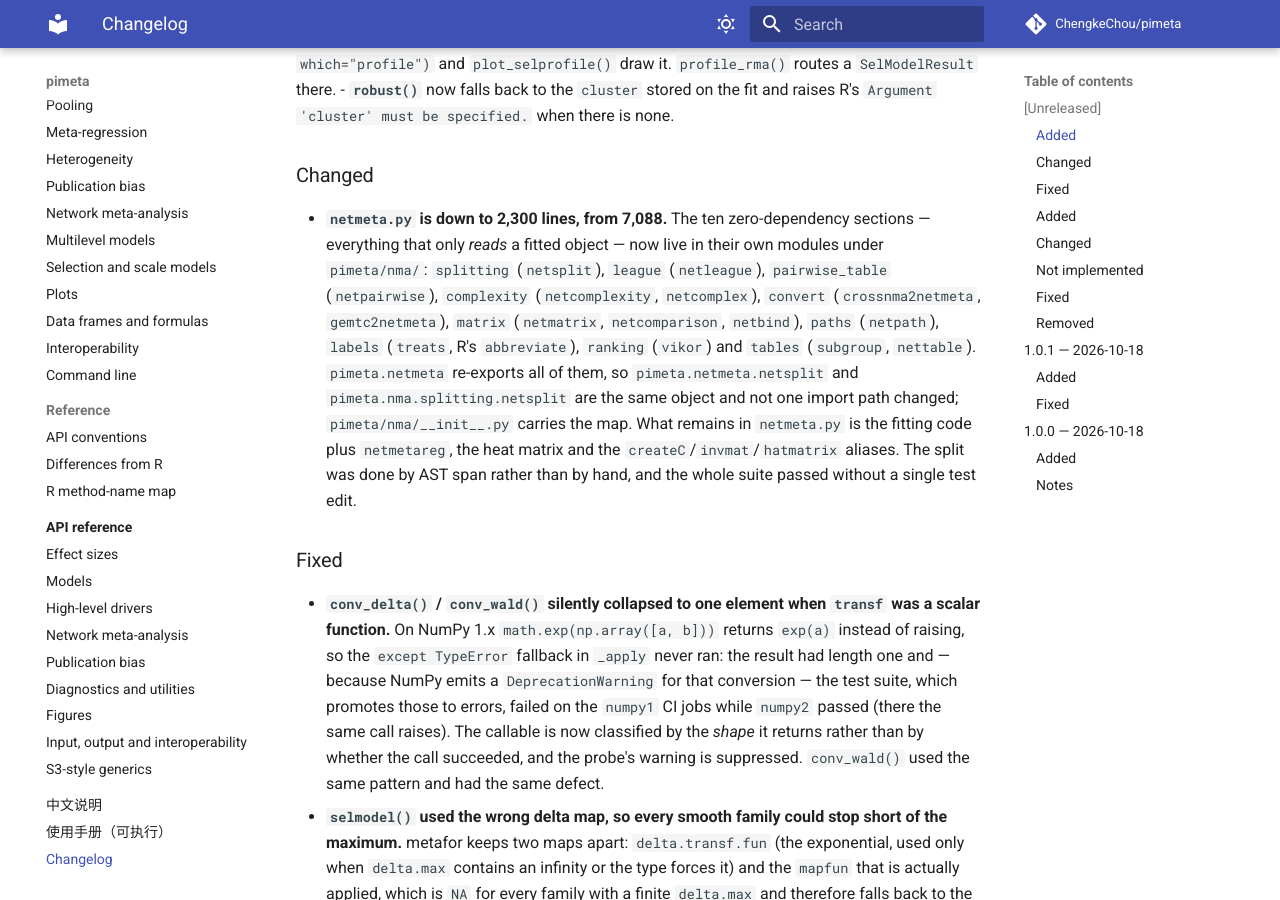
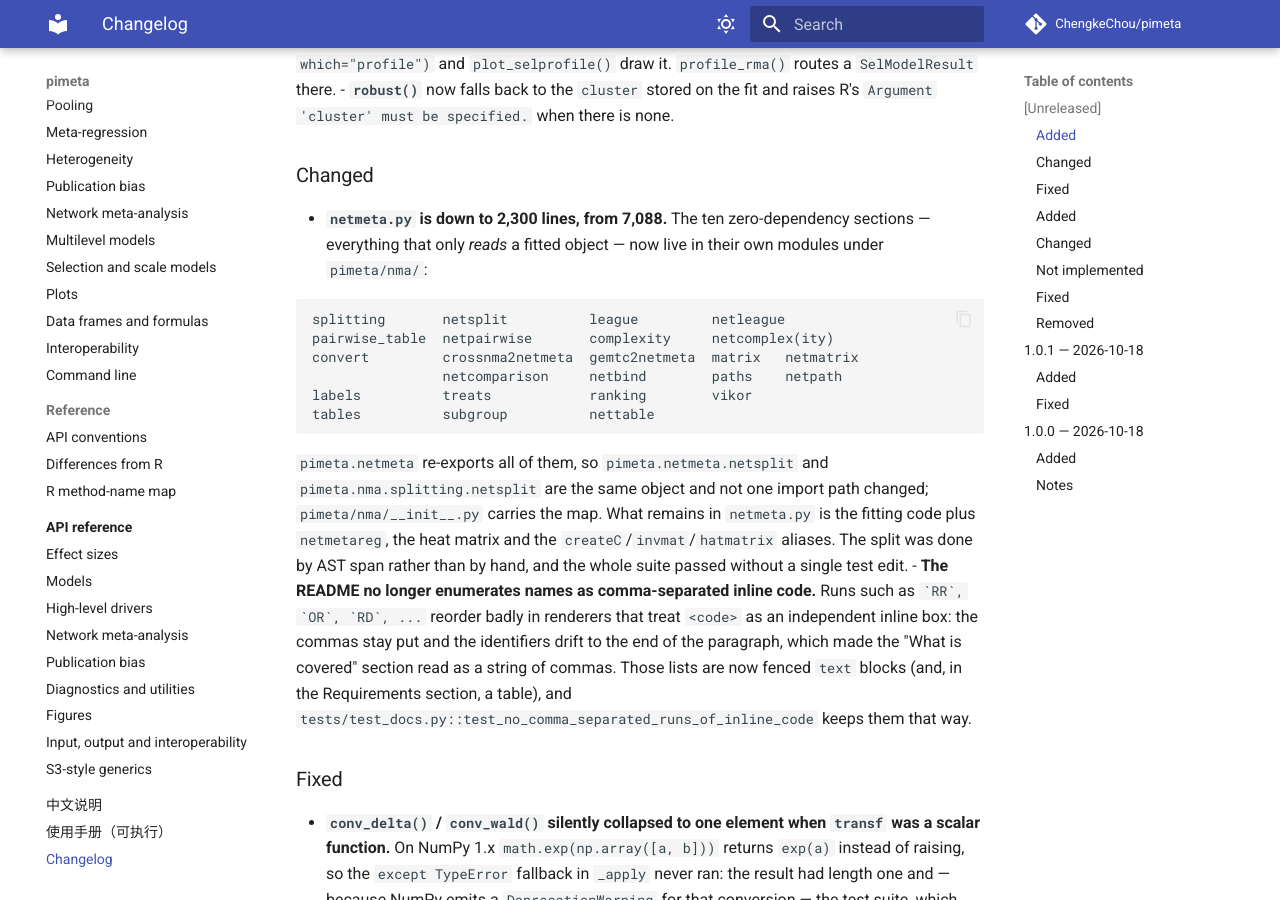
Before and after one commit to ChengkeChou/pimeta, an MkDocs documentation site: the page built from docs/changelog.md, in a window 1280 px wide and 900 px high, scrolled down 5160 px. Built offline with MkDocs 1.6.1 and Material for MkDocs 9.7.7, drawn with Linux system fonts in a browser that asks for light colours; comment, search, counter and statistics services are not loaded.

````diff
--- a/docs/changelog.md
+++ b/docs/changelog.md
@@ -240,18 +240,31 @@
 
 - **`netmeta.py` is down to 2,300 lines, from 7,088.** The ten zero-dependency
   sections — everything that only *reads* a fitted object — now live in their
-  own modules under `pimeta/nma/`: `splitting` (`netsplit`), `league`
-  (`netleague`), `pairwise_table` (`netpairwise`), `complexity`
-  (`netcomplexity`, `netcomplex`), `convert` (`crossnma2netmeta`,
-  `gemtc2netmeta`), `matrix` (`netmatrix`, `netcomparison`, `netbind`), `paths`
-  (`netpath`), `labels` (`treats`, R's `abbreviate`), `ranking` (`vikor`) and
-  `tables` (`subgroup`, `nettable`). `pimeta.netmeta` re-exports all of them, so
-  `pimeta.netmeta.netsplit` and `pimeta.nma.splitting.netsplit` are the same
-  object and not one import path changed; `pimeta/nma/__init__.py` carries the
-  map. What remains in `netmeta.py` is the fitting code plus `netmetareg`, the
-  heat matrix and the `createC`/`invmat`/`hatmatrix` aliases. The split was
-  done by AST span rather than by hand, and the whole suite passed without a
-  single test edit.
+  own modules under `pimeta/nma/`:
+
+  ```text
+  splitting       netsplit          league         netleague
+  pairwise_table  netpairwise       complexity     netcomplex(ity)
+  convert         crossnma2netmeta  gemtc2netmeta  matrix   netmatrix
+                  netcomparison     netbind        paths    netpath
+  labels          treats            ranking        vikor
+  tables          subgroup          nettable
+  ```
+
+  `pimeta.netmeta` re-exports all of them, so `pimeta.netmeta.netsplit` and
+  `pimeta.nma.splitting.netsplit` are the same object and not one import path
+  changed; `pimeta/nma/__init__.py` carries the map. What remains in
+  `netmeta.py` is the fitting code plus `netmetareg`, the heat matrix and the
+  `createC`/`invmat`/`hatmatrix` aliases. The split was done by AST span rather
+  than by hand, and the whole suite passed without a single test edit.
+- **The README no longer enumerates names as comma-separated inline code.**
+  Runs such as `` `RR`, `OR`, `RD`, ... `` reorder badly in renderers that treat
+  `<code>` as an independent inline box: the commas stay put and the identifiers
+  drift to the end of the paragraph, which made the "What is covered" section
+  read as a string of commas. Those lists are now fenced `text` blocks (and, in
+  the Requirements section, a table), and
+  `tests/test_docs.py::test_no_comma_separated_runs_of_inline_code` keeps them
+  that way.
 
 ### Fixed
 
````
Also changed, not shown: CHANGELOG.md (+25 -12 lines), README.md (+150 -78 lines), _full_out.txt (added, +9 -0 lines), docs/guide/interop.md (+2 -2 lines), docs/guide/meta-regression.md (+1 -1 lines), docs/guide/plots.md (+2 -2 lines), docs/guide/pooling.md (+2 -2 lines), docs/usage.md (+2 -2 lines), 2 other files.
